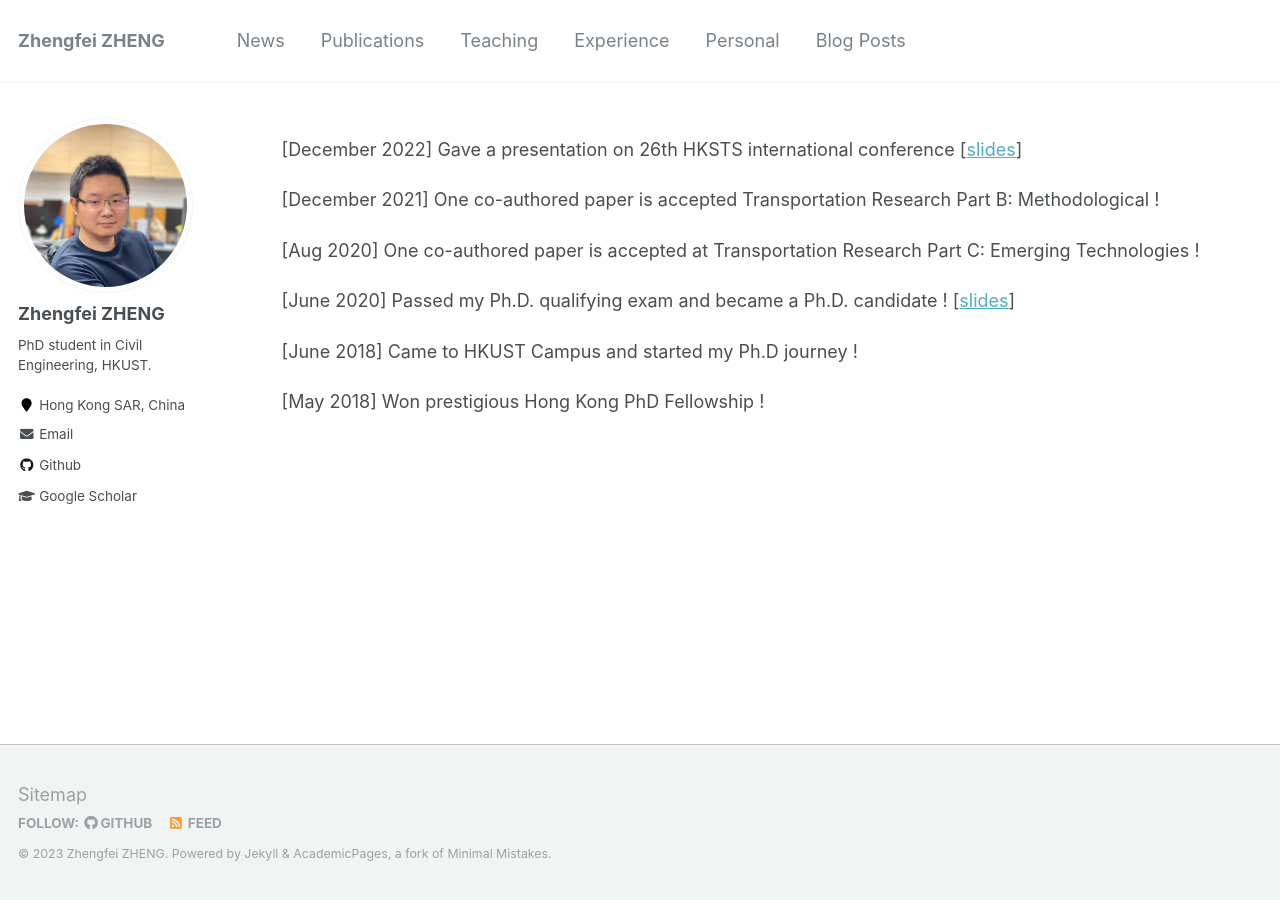
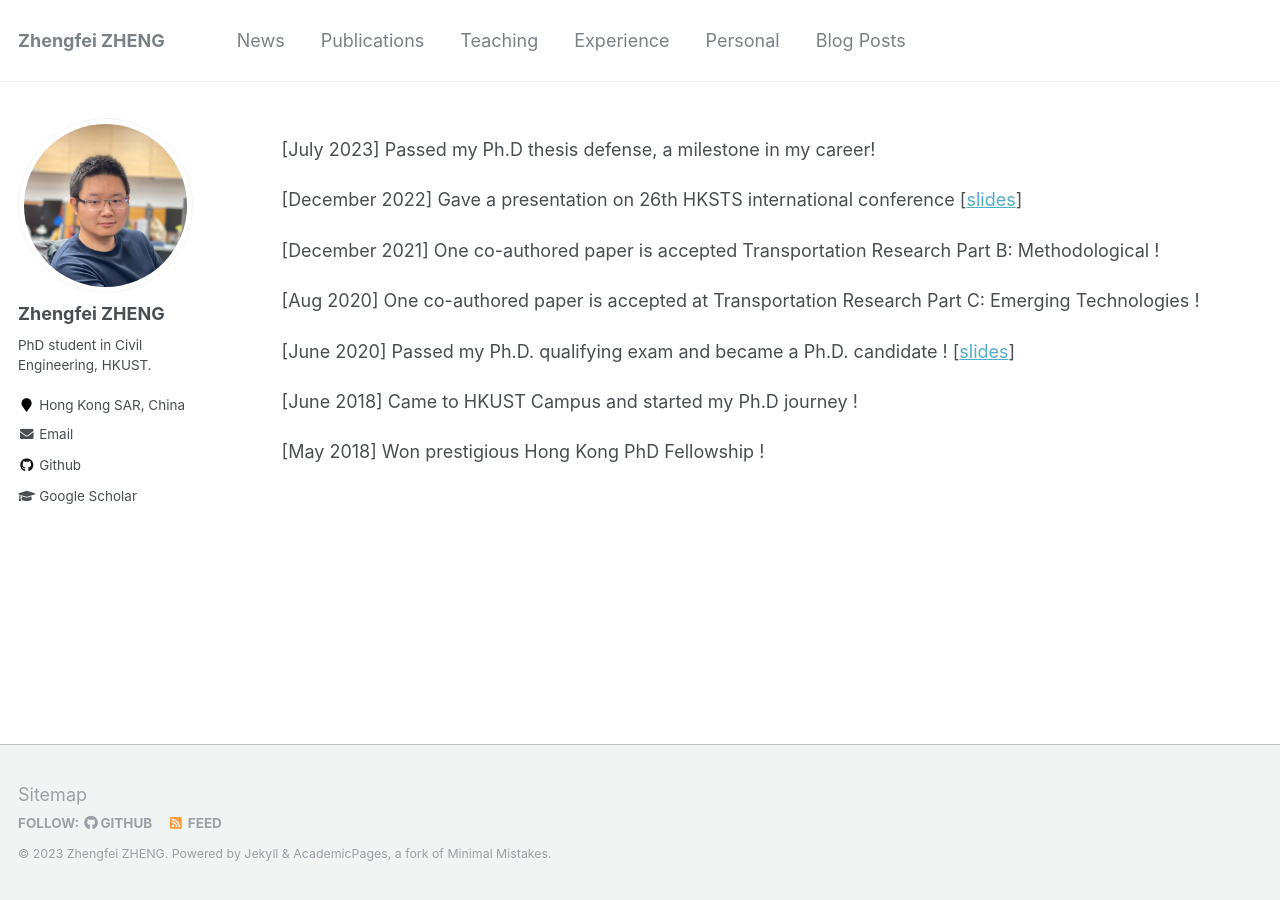
Before and after one commit to zf-z/zf-z.github.io, a Jekyll site: the page built from _pages/news.md, in a window 1280 px wide. Built offline with Jekyll 4.4.1, drawn with Linux system fonts in a browser that asks for light colours.

Commit message:
Update news.md

```diff
--- a/_pages/news.md
+++ b/_pages/news.md
@@ -6,6 +6,9 @@ author_profile: true
 ---
 
 {% include base_path %}
+
+\[July 2023\] Passed my Ph.D thesis defense, a milestone in my career!
+
 \[December 2022\] Gave a presentation on 26th HKSTS international conference \[[slides](https://zf-z.github.io/files/Zhengfei_HKSTS-2022.pdf)\]
 
 \[December 2021\] One co-authored paper is accepted Transportation Research Part B: Methodological !
```
